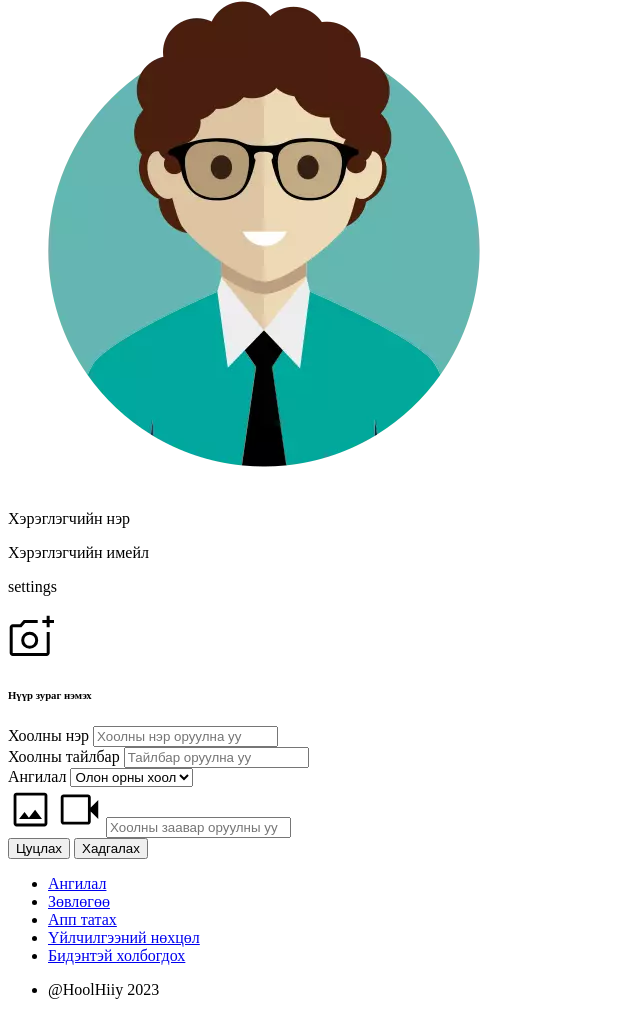
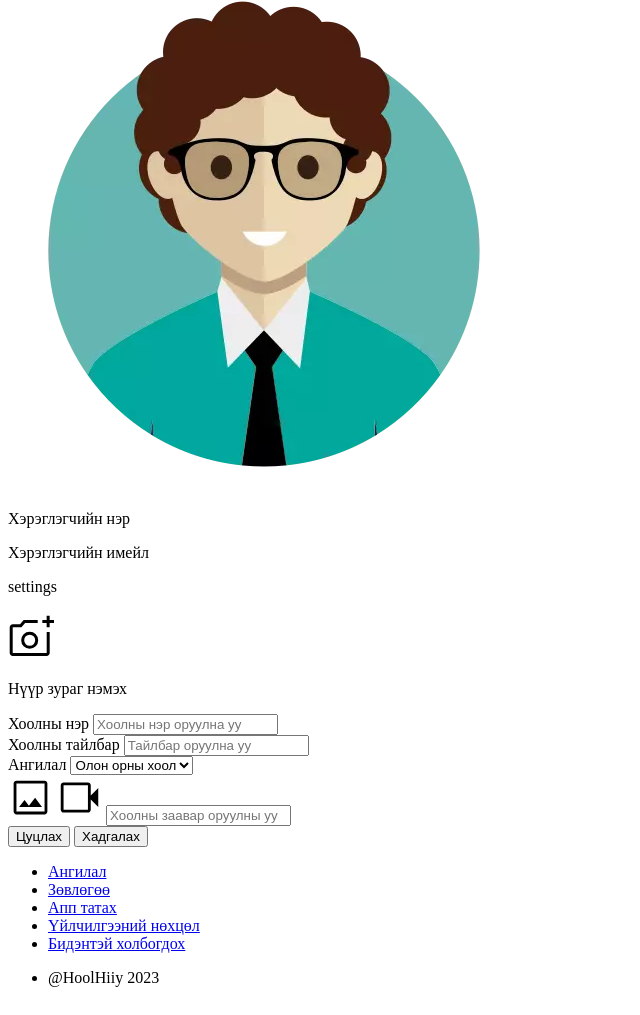
Before and after one commit to otgnsrn/otgnsrn.github.io, a plain HTML site: page jor_nemeh.html in a window 1280 px wide. Shown: the part 1775-2790 px from the top of the page, without its empty margins (0-640 px from the left). Drawn offline with Linux system fonts and the light colour scheme.

Commit message:
heading level uurchluw

```diff
--- a/jor_nemeh.html
+++ b/jor_nemeh.html
@@ -64,7 +64,7 @@
           width="48"
           height="48"
         />
-        <h6>Нүүр зураг нэмэх</h6>
+        <p>Нүүр зураг нэмэх</p>
       </div>
     </section>
 
```
